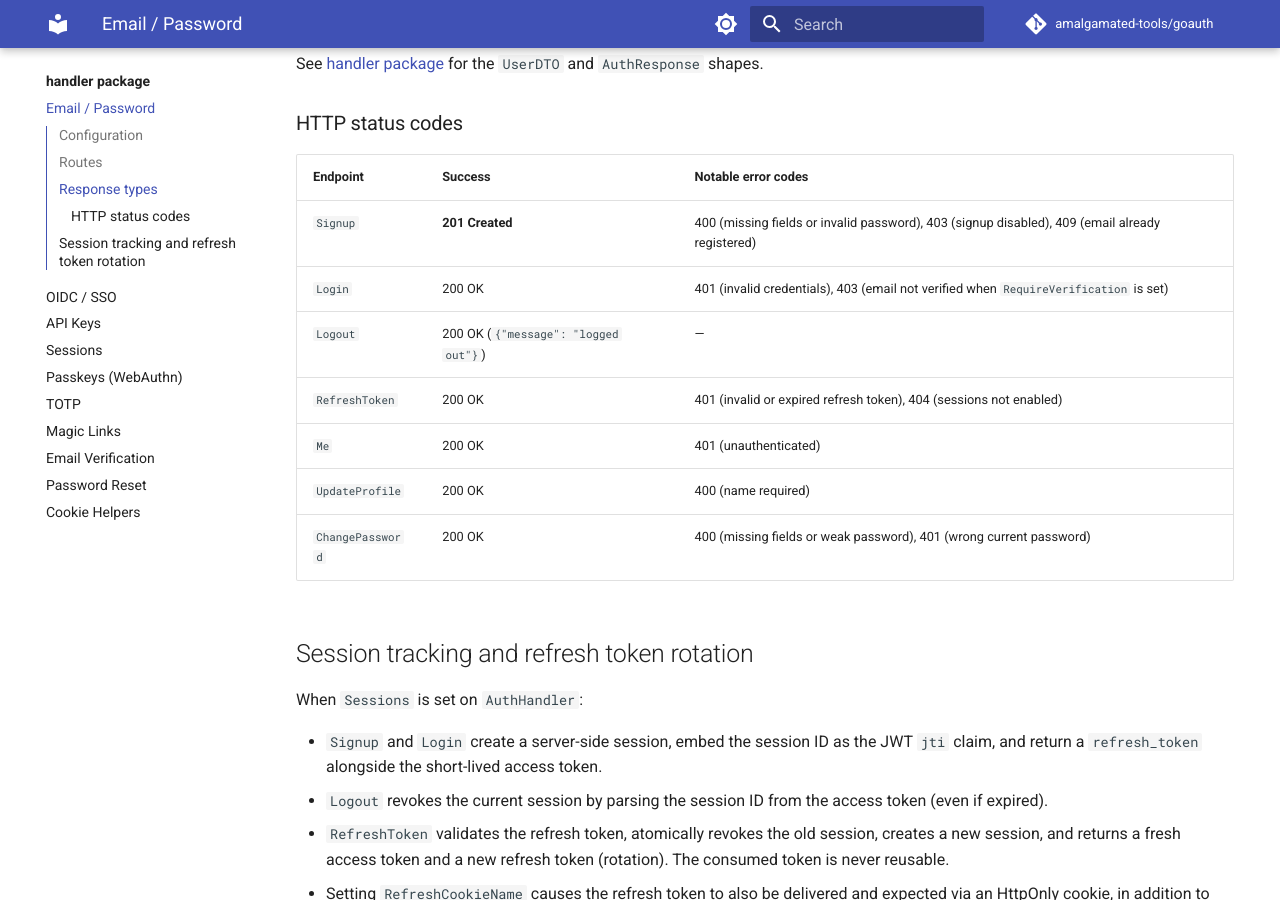
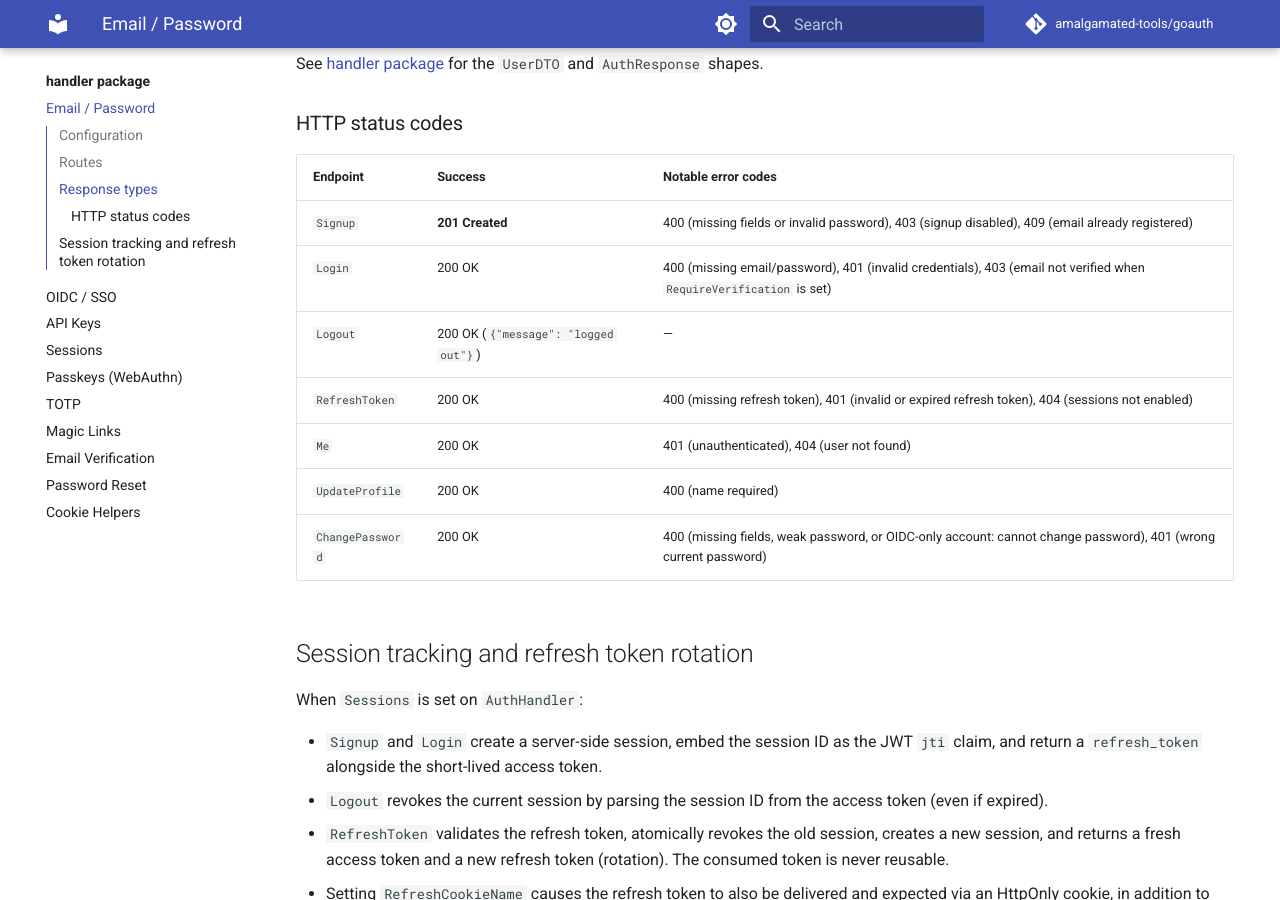
Before and after one commit to amalgamated-tools/goauth, an MkDocs documentation site: the page built from docs/handler/auth.md, in a window 1280 px wide and 900 px high, scrolled down 1055 px. Built offline with MkDocs 1.6.1 and Material for MkDocs 9.7.7, drawn with Linux system fonts in a browser that asks for light colours; comment, search, counter and statistics services are not loaded.

Commit message:
docs: add missing 400/404 status codes to auth handler table
Login: add 400 for missing email/password
RefreshToken: add 400 for missing refresh token
Me: add 404 for user not found (deleted account with valid JWT)
ChangePassword: add OIDC-only account case to 400 description

```diff
--- a/docs/handler/auth.md
+++ b/docs/handler/auth.md
@@ -46,12 +46,12 @@ See [handler package](index.md#shared-response-types) for the `UserDTO` and `Aut
 | Endpoint | Success | Notable error codes |
 |---|---|---|
 | `Signup` | **201 Created** | 400 (missing fields or invalid password), 403 (signup disabled), 409 (email already registered) |
-| `Login` | 200 OK | 401 (invalid credentials), 403 (email not verified when `RequireVerification` is set) |
+| `Login` | 200 OK | 400 (missing email/password), 401 (invalid credentials), 403 (email not verified when `RequireVerification` is set) |
 | `Logout` | 200 OK (`{"message": "logged out"}`) | — |
-| `RefreshToken` | 200 OK | 401 (invalid or expired refresh token), 404 (sessions not enabled) |
-| `Me` | 200 OK | 401 (unauthenticated) |
+| `RefreshToken` | 200 OK | 400 (missing refresh token), 401 (invalid or expired refresh token), 404 (sessions not enabled) |
+| `Me` | 200 OK | 401 (unauthenticated), 404 (user not found) |
 | `UpdateProfile` | 200 OK | 400 (name required) |
-| `ChangePassword` | 200 OK | 400 (missing fields or weak password), 401 (wrong current password) |
+| `ChangePassword` | 200 OK | 400 (missing fields, weak password, or OIDC-only account: cannot change password), 401 (wrong current password) |
 
 ## Session tracking and refresh token rotation
 
```
